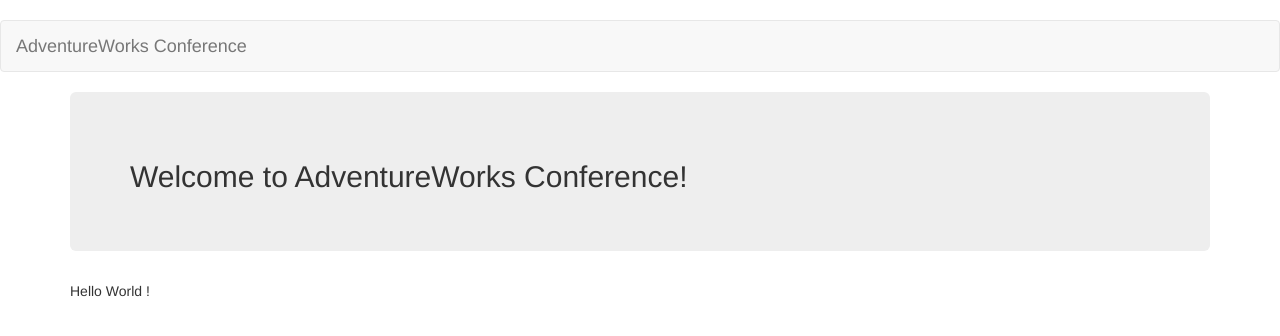
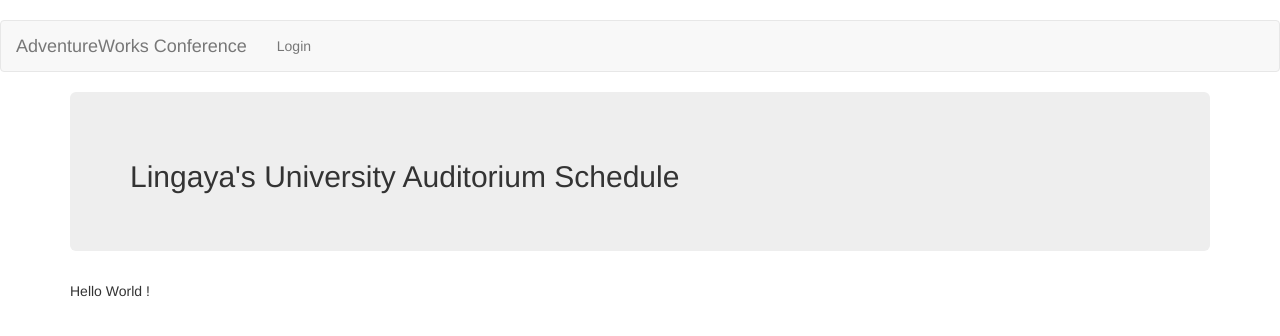
Before and after one commit to harshityadav95/Confrence, a Django app: page / in a window 1280 px wide. Shown: the top 336 px of the page. Run offline with Django 3.2, Linux system fonts and the light colour scheme; some libraries are stand-ins or nearby versions.

Commit message:
Login , Logout , Administration Fixed in Layout

```diff
--- a/confrence/app/auth.py
+++ b/confrence/app/auth.py
@@ -4,6 +4,7 @@ from django.contrib import auth;
 def logout(request):
     auth.logout(request)
     return redirect('/')
+    # to redirect them to the main page
 
 def login(request):
     if request.method == "GET":
--- a/confrence/app/templates/layout.html
+++ b/confrence/app/templates/layout.html
@@ -33,19 +33,26 @@
 			<div class="collapse navbar-collapse" id="nav-toggle">
 				<ul class="nav navbar-nav">
 
+
                     <!-- Error Removed -->
 
 					{% if user.is_authenticated %}
 						<!--Error Removed -->
+                           <li><a href="{% url 'logout' %}">Logout</a></li>
+
+
 					{% else %}
 
 						<!--Error Removed -->
+                        <li><a href="{% url 'login' %}">Login</a></li>
 
 
 					{% endif %}
 
 					{% if user.is_staff %}
-						<li><a href="/admin">Administration</a></li>
+
+                        <li><a href="/admin">Administration</a></li>
+
 					{% endif %}
 				</ul>
 			</div>
@@ -53,7 +60,7 @@
 	</nav>
 	<div class="container">
 		<div class="jumbotron">
-			<h2>Welcome to AdventureWorks Conference!</h2>
+			<h2>Lingaya's University Auditorium Schedule</h2>
 		</div>
 		{% if warning %}
 			<div class="alert alert-warning alert-dismissable">
--- a/confrence/confrence/urls.py
+++ b/confrence/confrence/urls.py
@@ -21,4 +21,5 @@ urlpatterns = [
     url(r'^admin/', admin.site.urls),
     url(r'^$',views.index,name='index'),
     url(r'^login/',auth.login,name='login'),
+    url(r'^logout/',auth.logout,name='logout'),
 ]
```
Also changed, not shown: confrence/confrence/settings.py (line endings or trailing spaces), confrence/db.sqlite3.
